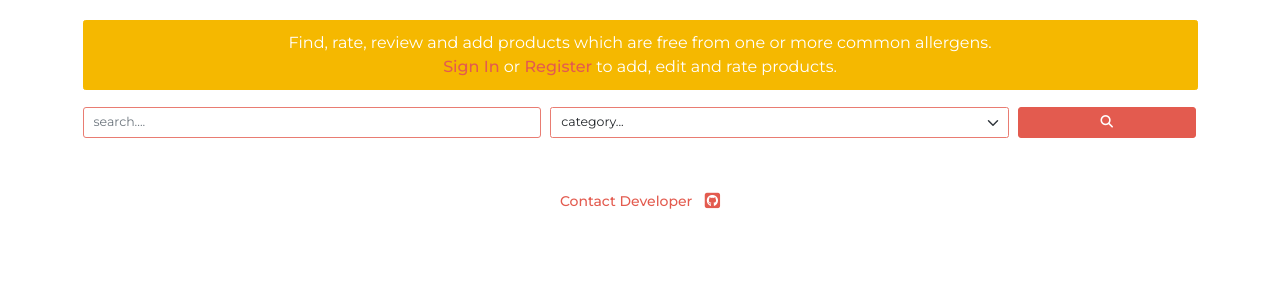
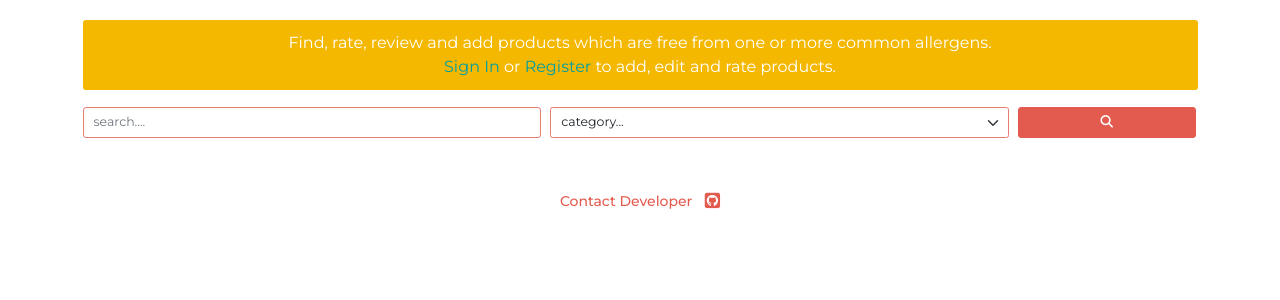
Before and after one commit to richardhenyash/freefrom, a Flask app: page /search in a window 1280 px wide. Shown: the part 70-370 px from the top of the page. Run offline with Flask 2, Linux system fonts and the light colour scheme; data that the repository does not hold is empty; some libraries are stand-ins or nearby versions.

Commit message:
update alert link styling for better contrast ratio

```diff
--- a/static/css/style.css
+++ b/static/css/style.css
@@ -69,9 +69,8 @@ body {
 
 /*-- Alert Links --*/
 .alert a {
-    font-weight: 500;
-    color: var(--fireopal);
-    text-decoration: none;
+    color: var(--vividiangreen);
+    text-decoration: None;
 }
 
 /*-- Alert Link Pseudo Class Styling --*/
@@ -79,8 +78,7 @@ body {
 .alert a:active,
 .alert a:focus,
 .alert a:visited {
-    color: var(--venetianred);
-    text-decoration: none;
+    font-weight: 500;
 }
 
 /*-- Buttons --*/
```
